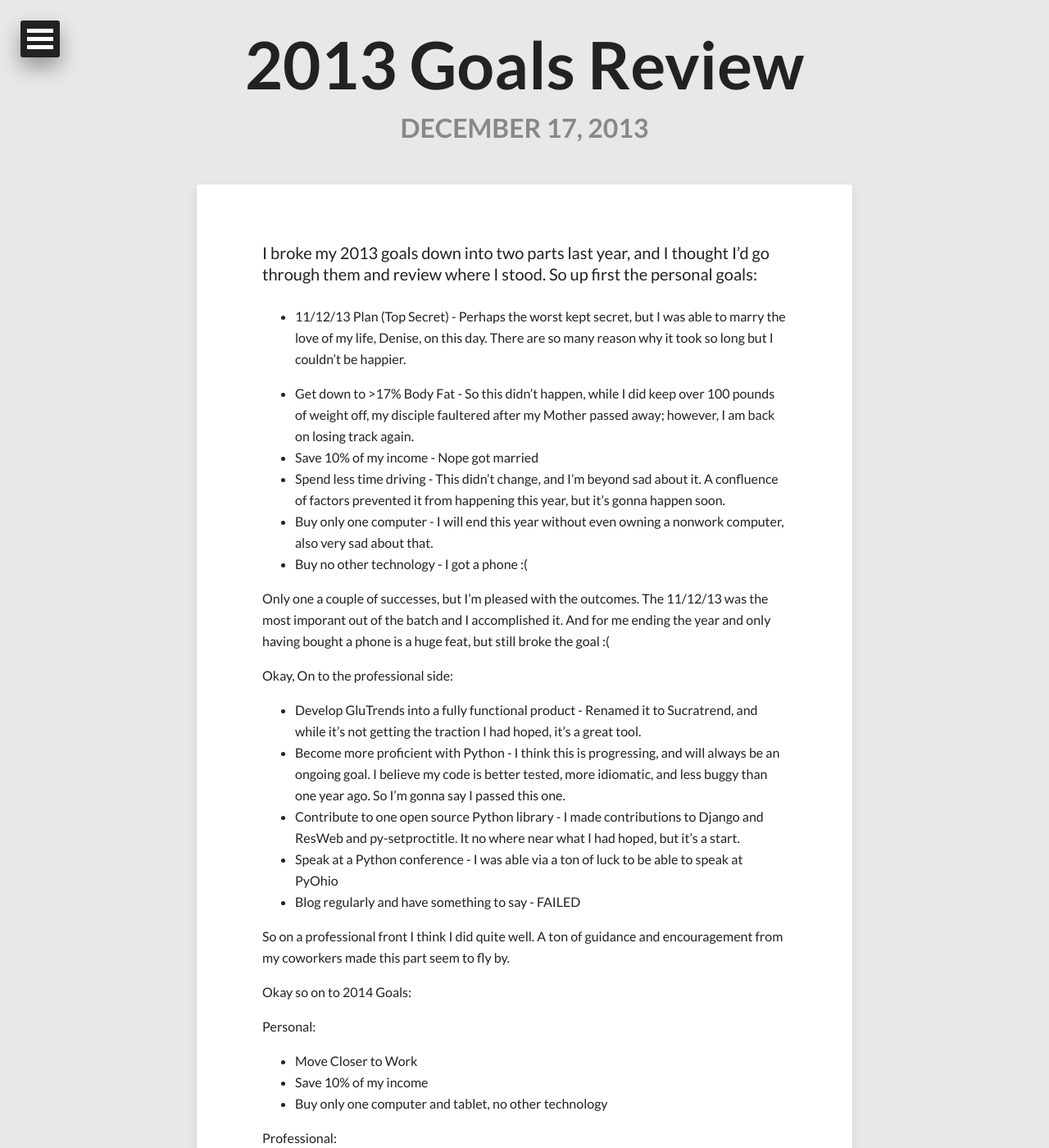
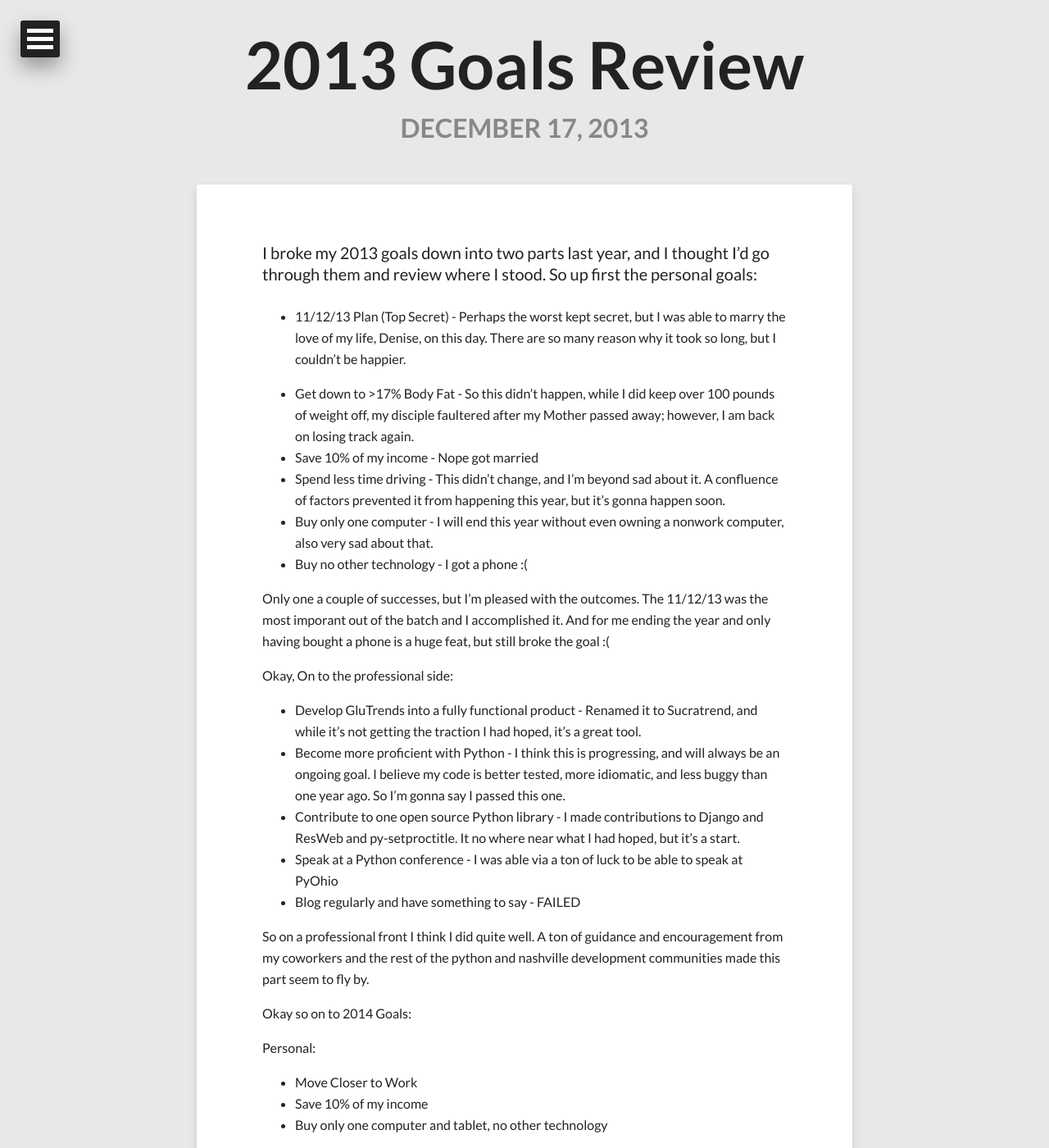
Before and after one commit to jasonamyers/jasonamyers.github.com, a Jekyll site: the page built from _posts/2013-12-17-2013-goals-review.md, in a window 1280 px wide and 1400 px high. Shown: the whole window at 82% size. Built offline with Jekyll 4.4.1, drawn with Linux system fonts in a browser that asks for light colours; nearby versions of some CDN libraries.

Commit message:
Updating post
Signed-off-by: Jason Myers <jason@jasonamyers.com>

```diff
--- a/_posts/2013-12-17-2013-goals-review.md
+++ b/_posts/2013-12-17-2013-goals-review.md
@@ -7,12 +7,12 @@
 share: true
 ---
 
-I broke my 2013 goals down into two parts last year, and I thought I'd go through them and
-review where I stood. So up first the personal goals:
+I broke my 2013 goals down into two parts last year, and I thought I'd go
+through them and review where I stood. So up first the personal goals:
 
 * 11/12/13 Plan (Top Secret) - Perhaps the worst kept secret, but I was able to
-marry the love of my life, Denise, on this day. There are so many reason why it took so long
-but I couldn't be happier.
+marry the love of my life, Denise, on this day. There are so many reason why it
+took so long, but I couldn't be happier.
 
 * Get down to >17% Body Fat - So this didn't happen, while I did keep over 100
 pounds of weight off, my disciple faultered after my Mother passed away;
@@ -25,9 +25,10 @@
 computer, also very sad about that.
 * Buy no other technology - I got a phone :(
 
-Only one a couple of successes, but I'm pleased with the outcomes.  The 11/12/13 was the most
-imporant out of the batch and I accomplished it.  And for me ending the year and only having
-bought a phone is a huge feat, but still broke the goal :(
+Only one a couple of successes, but I'm pleased with the outcomes.  The 11/12/13
+was the most imporant out of the batch and I accomplished it.  And for me ending
+the year and only having bought a phone is a huge feat, but still broke the goal
+:(
 
 Okay, On to the professional side:
 
@@ -37,13 +38,15 @@
 always be an ongoing goal. I believe my code is better tested, more idiomatic,
 and less buggy than one year ago. So I'm gonna say I passed this one.
 * Contribute to one open source Python library - I made contributions to Django
-and ResWeb and py-setproctitle. It no where near what I had hoped, but it's a start.
+and ResWeb and py-setproctitle. It no where near what I had hoped, but it's a
+start.
 * Speak at a Python conference - I was able via a ton of luck to be able to
 speak at PyOhio
 * Blog regularly and have something to say - FAILED
 
-So on a professional front I think I did quite well.  A ton of guidance and encouragement from
-my coworkers made this part seem to fly by.
+So on a professional front I think I did quite well.  A ton of guidance and
+encouragement from my coworkers and the rest of the python and nashville
+development communities made this part seem to fly by.
 
 Okay so on to 2014 Goals:
 
```
